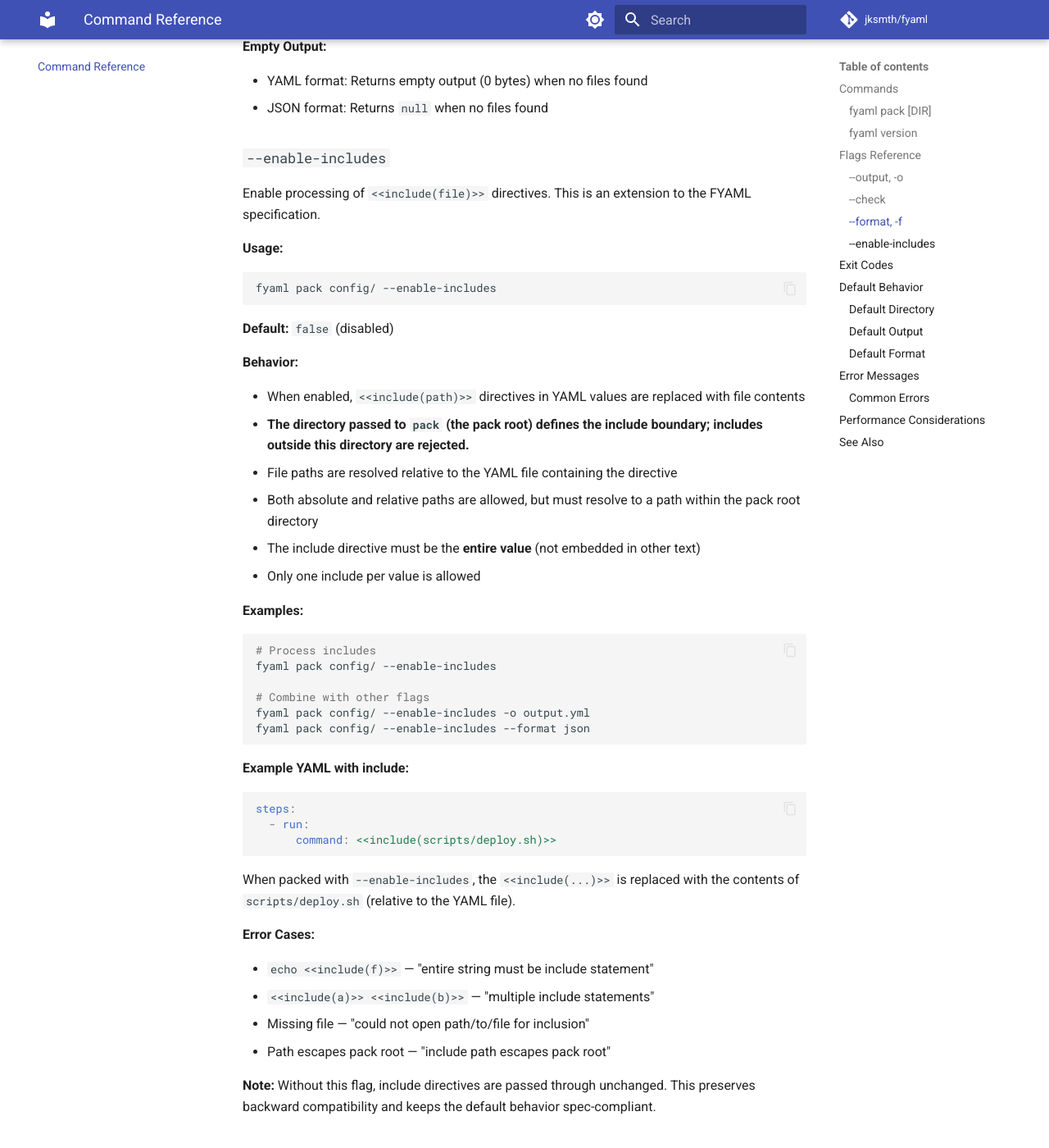
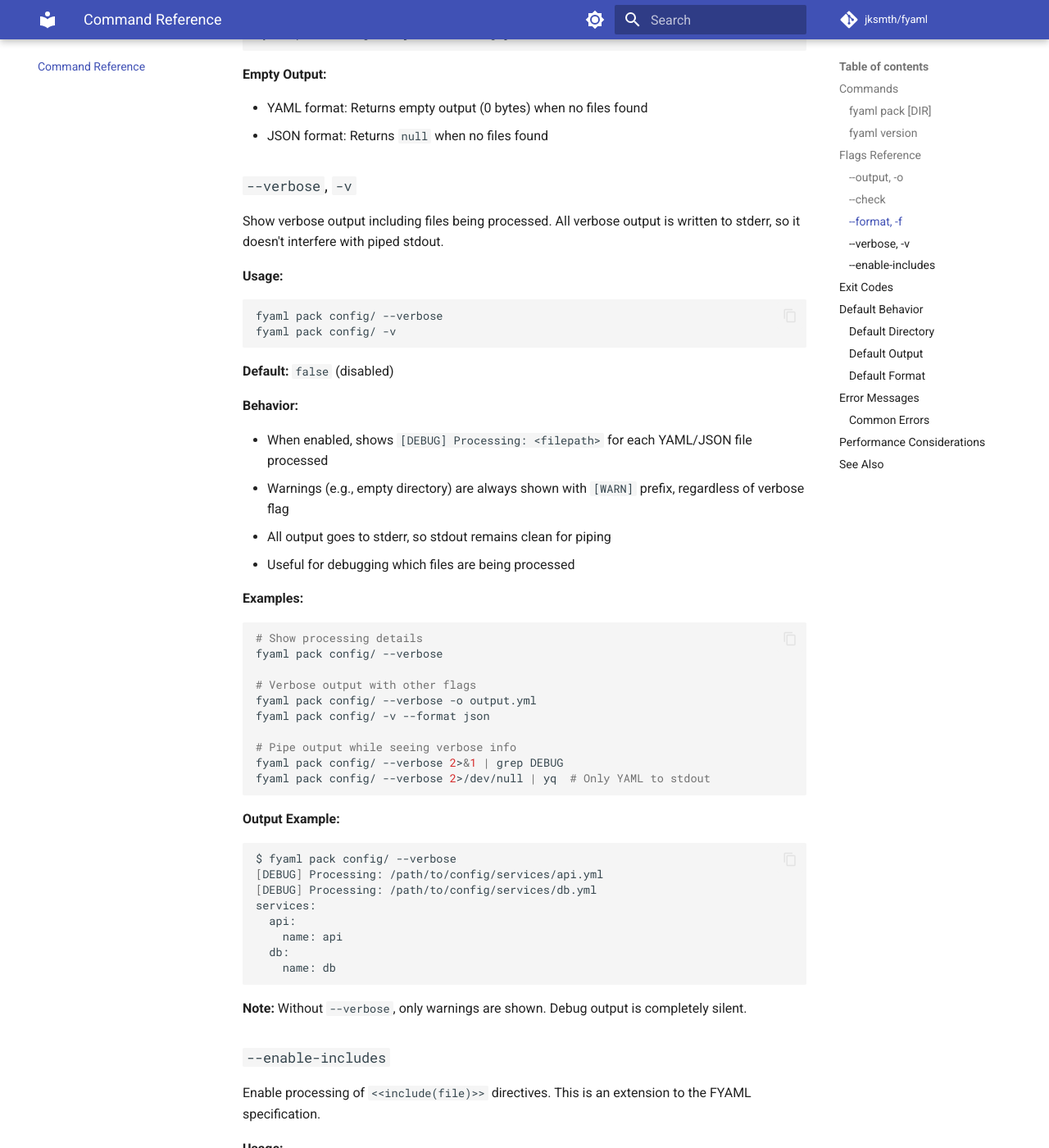
Before and after one commit to jksmth/fyaml, an MkDocs documentation site: the page built from docs/reference.md, in a window 1280 px wide and 1400 px high, scrolled down 3759 px. Shown: the whole window at 82% size. Built offline with MkDocs 1.6.1 and Material for MkDocs 9.7.7, drawn with Linux system fonts in a browser that asks for light colours; comment, search, counter and statistics services are not loaded; the version menu is left out; some of the changed text lies outside the part shown.

Commit message:
docs: add docs detailing the verbose flag (#36)

````diff
--- a/docs/reference.md
+++ b/docs/reference.md
@@ -22,6 +22,7 @@ fyaml pack [DIR] [flags]
 - `-o, --output string` - Write output to file (default: stdout)
 - `--check` - Compare generated output to `--output`, exit non-zero if different
 - `-f, --format string` - Output format: `yaml` or `json` (default: `yaml`)
+- `-v, --verbose` - Show files being processed (output to stderr)
 
 **Examples:**
 ```bash
@@ -165,6 +166,53 @@ fyaml pack config/ -f json -o config.json
 
 - YAML format: Returns empty output (0 bytes) when no files found
 - JSON format: Returns `null` when no files found
+
+### `--verbose`, `-v`
+
+Show verbose output including files being processed. All verbose output is written to stderr, so it doesn't interfere with piped stdout.
+
+**Usage:**
+```bash
+fyaml pack config/ --verbose
+fyaml pack config/ -v
+```
+
+**Default:** `false` (disabled)
+
+**Behavior:**
+
+- When enabled, shows `[DEBUG] Processing: <filepath>` for each YAML/JSON file processed
+- Warnings (e.g., empty directory) are always shown with `[WARN]` prefix, regardless of verbose flag
+- All output goes to stderr, so stdout remains clean for piping
+- Useful for debugging which files are being processed
+
+**Examples:**
+```bash
+# Show processing details
+fyaml pack config/ --verbose
+
+# Verbose output with other flags
+fyaml pack config/ --verbose -o output.yml
+fyaml pack config/ -v --format json
+
+# Pipe output while seeing verbose info
+fyaml pack config/ --verbose 2>&1 | grep DEBUG
+fyaml pack config/ --verbose 2>/dev/null | yq  # Only YAML to stdout
+```
+
+**Output Example:**
+```bash
+$ fyaml pack config/ --verbose
+[DEBUG] Processing: /path/to/config/services/api.yml
+[DEBUG] Processing: /path/to/config/services/db.yml
+services:
+  api:
+    name: api
+  db:
+    name: db
+```
+
+**Note:** Without `--verbose`, only warnings are shown. Debug output is completely silent.
 
 ### `--enable-includes`
 
````
Also changed, not shown: README.md (+36 -0 lines).
